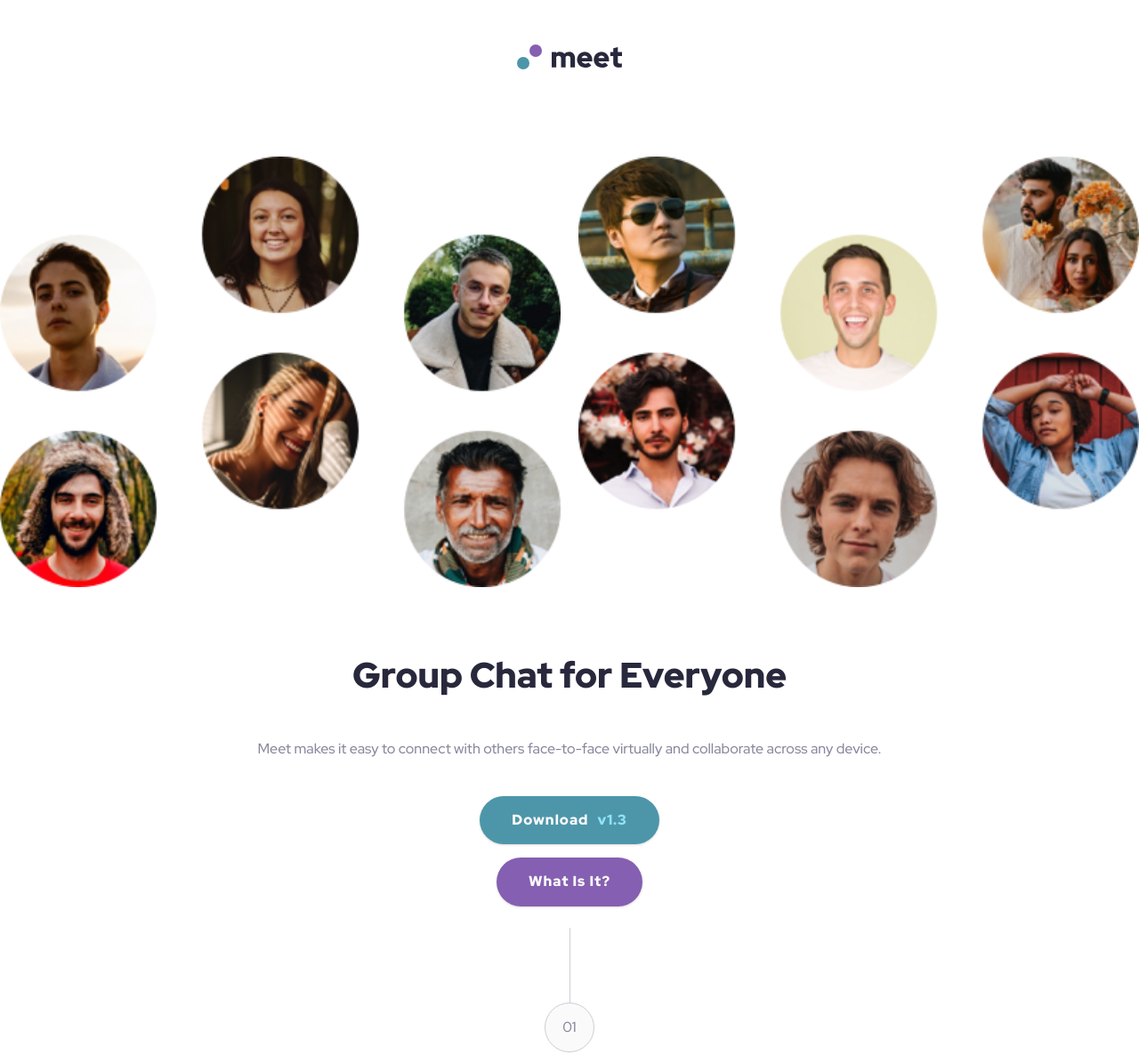
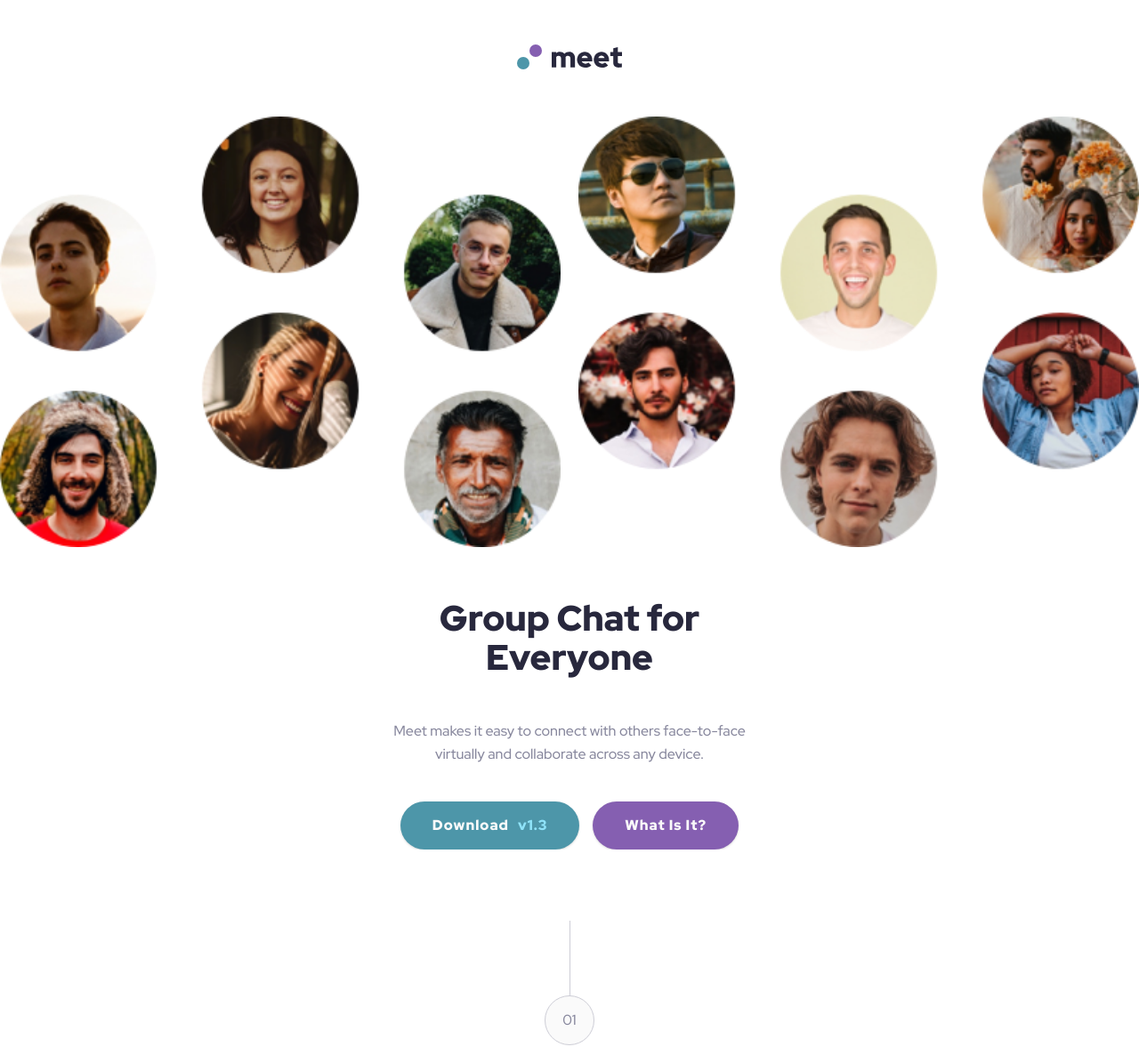
Before and after one commit to Hcmwebs/meetLandingPage, a plain HTML site: page index.html in a window 1280 px wide. Shown: the top 1186 px of the page at 89% size. Drawn offline with Linux system fonts and the light colour scheme.

Commit message:
fixed medias  for the header
Signed-off-by: Hezekia Chege Mungai <64218603+Hcmwebs@users.noreply.github.com>

```diff
--- a/scss/base/_resets.scss
+++ b/scss/base/_resets.scss
@@ -21,5 +21,11 @@ body{
   min-height: 100vh;
   background-color: #fff;
   @include grid(center);
+  gap:6rem;
 
 }
+@media(min-width:$tablets){
+  .container{
+    gap:8rem;
+  }
+}
--- a/scss/layout/_header.scss
+++ b/scss/layout/_header.scss
@@ -4,12 +4,13 @@
 .header{
   width: 100%;
   @include flex(column,center,center);
-  gap: 4.5rem;
+  gap: 5rem;
   overflow: hidden;
 
 
   .logo{
-    padding: 5rem 0;
+
+    padding-top: 5rem ;
   }
 
   .heroImg{
@@ -28,7 +29,8 @@
   }
 
   &__text{
-    padding: 2.4rem;
+    max-width:46rem;
+    padding: 0 2.4rem;
     text-align:center;
     @include grid(center);
     gap: 4.0rem;
@@ -37,7 +39,7 @@
       padding: 0.8rem  3.5rem;
     }
     .btns{
-      @include grid(center);
+      @include flex(column,center,center);
       gap: 1.5rem;
 
       .btn{
@@ -62,3 +64,8 @@
 
   }
 }
+@media (min-width: $tablets){
+  .header__text .btns{
+    flex-direction: row;
+  }
+}
```
Also changed, not shown: css/main.css, 1 other file.
